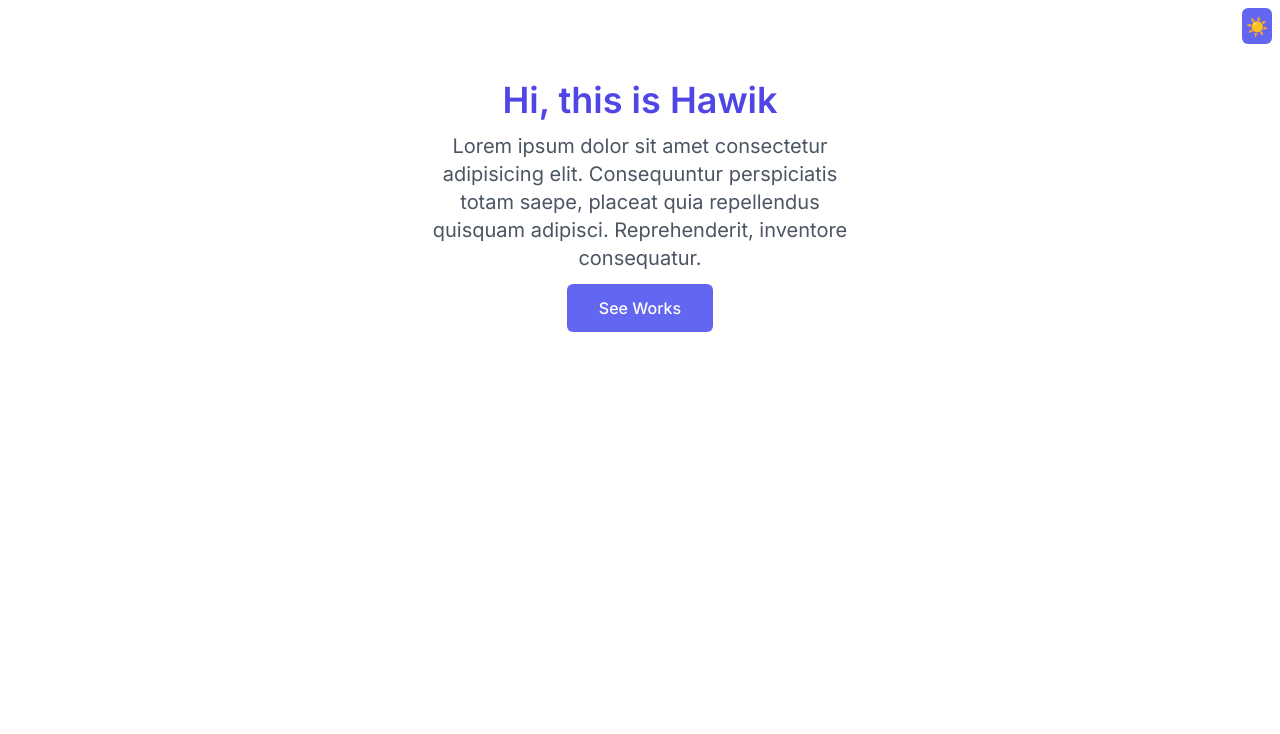
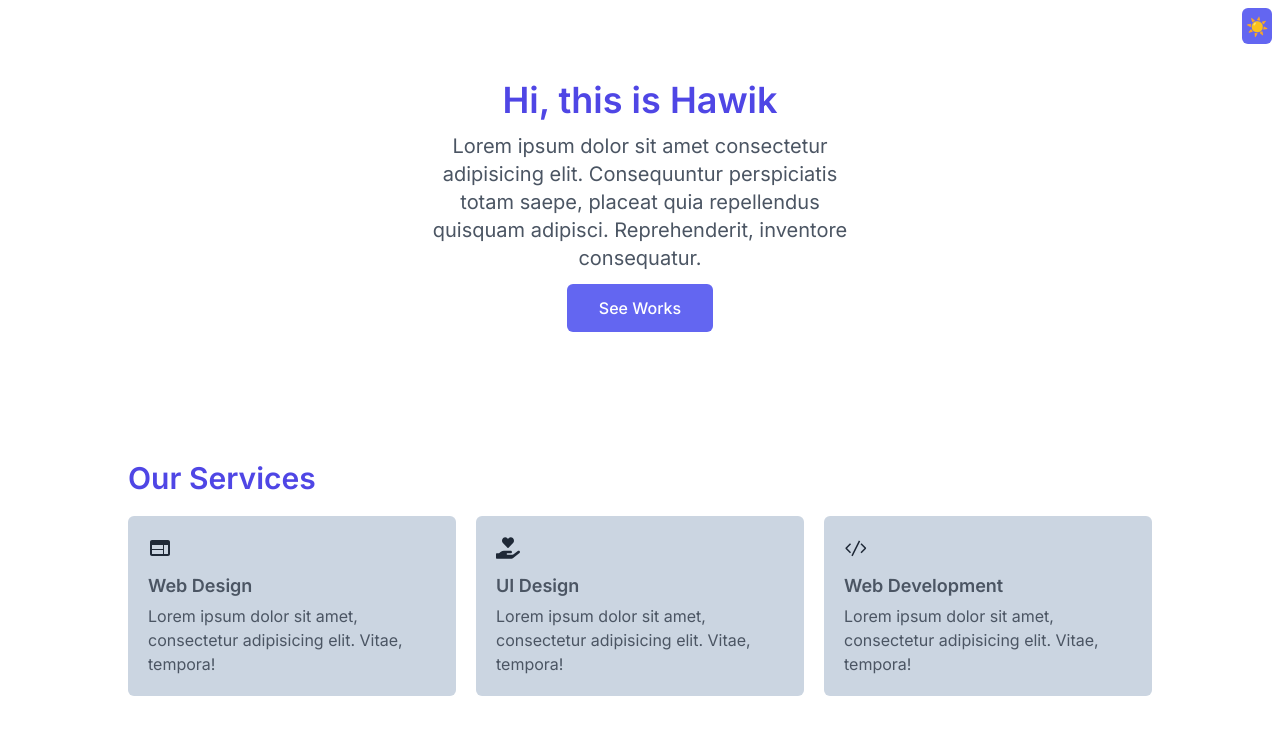
Before and after one commit to hawiksfd/vite-portofolio, a React (Vite) app: page / in a window 1280 px wide. Shown: the top 734 px of the page. Built offline with nearby package versions, Linux system fonts and the light colour scheme.

Commit message:
konfigurasi service item

```diff
--- /dev/null
+++ b/src/components/ServiceItem.jsx
@@ -0,0 +1,20 @@
+import React from 'react'
+
+function ServiceItem({title, icon, description}) {
+  return (
+    <div className='bg-slate-300 hover:bg-slate-200 dark:bg-slate-800
+      dark:hover:bg-slate-700 hover:-translate-y-2 transform transition p-5
+      rounded-md'>
+      <div className='text-gray-800 dark:text-gray-300 w-6 h-6 mb-3'>
+        {icon}
+      </div>
+      <h1 className='font-semibold text-lg text-gray-600 dark:text-gray-200 mb-1'
+      >
+        {title}</h1>
+      <p className='text-md text-gray-600 dark:text-gray-200'>{description}</p>
+
+    </div>
+  )
+}
+
+export default ServiceItem
--- a/src/components/Services.jsx
+++ b/src/components/Services.jsx
@@ -1,9 +1,23 @@
 import React from 'react'
 import SectionTitle from './SectionTitle';
+import services from '../data/services';
+import ServiceItem from './ServiceItem';
 
 function Services() {
   return (
-    <SectionTitle></SectionTitle>
+    <div className="py-12">
+        <SectionTitle>Our Services</SectionTitle>
+        <div className="grid grid-cols-1 md:grid-cols-2 lg:grid-cols-3 gap-5">
+            {services.map(service => (
+              <ServiceItem
+                key={service.title}
+                title={service.title}
+                icon={service.icon}
+                description={service.description}
+                ></ServiceItem>
+            ))}
+        </div>
+    </div>
   )
 }
 
--- /dev/null
+++ b/src/data/services.jsx
@@ -0,0 +1,22 @@
+import { MdWeb } from 'react-icons/md';
+import { FaHandHoldingHeart } from 'react-icons/fa';
+import { VscCode } from 'react-icons/vsc';
+
+
+export default [
+    {
+        title: 'Web Design',
+        description: 'Lorem ipsum dolor sit amet, consectetur adipisicing elit. Vitae, tempora!',
+        icon: <MdWeb className='w-full h-full'></MdWeb>
+    },
+    {
+        title: 'UI Design',
+        description: 'Lorem ipsum dolor sit amet, consectetur adipisicing elit. Vitae, tempora!',
+        icon: <FaHandHoldingHeart className='w-full h-full'></FaHandHoldingHeart>
+    },
+    {
+        title: 'Web Development',
+        description: 'Lorem ipsum dolor sit amet, consectetur adipisicing elit. Vitae, tempora!',
+        icon: <VscCode className='w-full h-full'></VscCode>
+    }
+]
```
